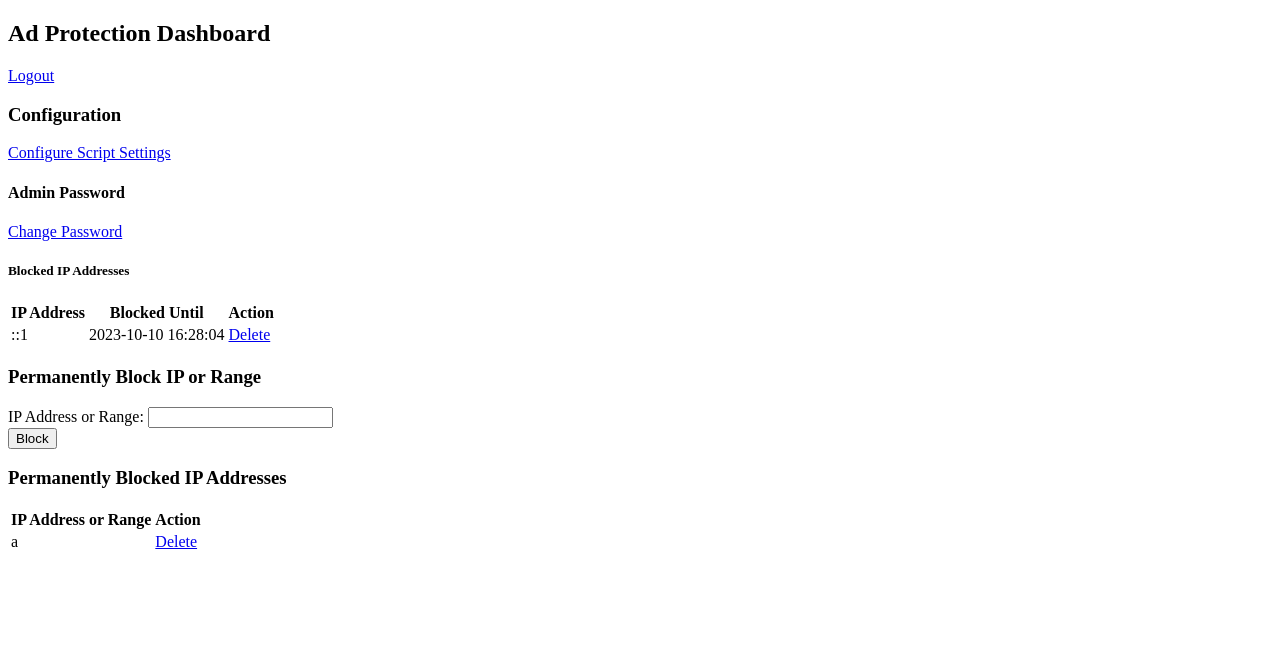
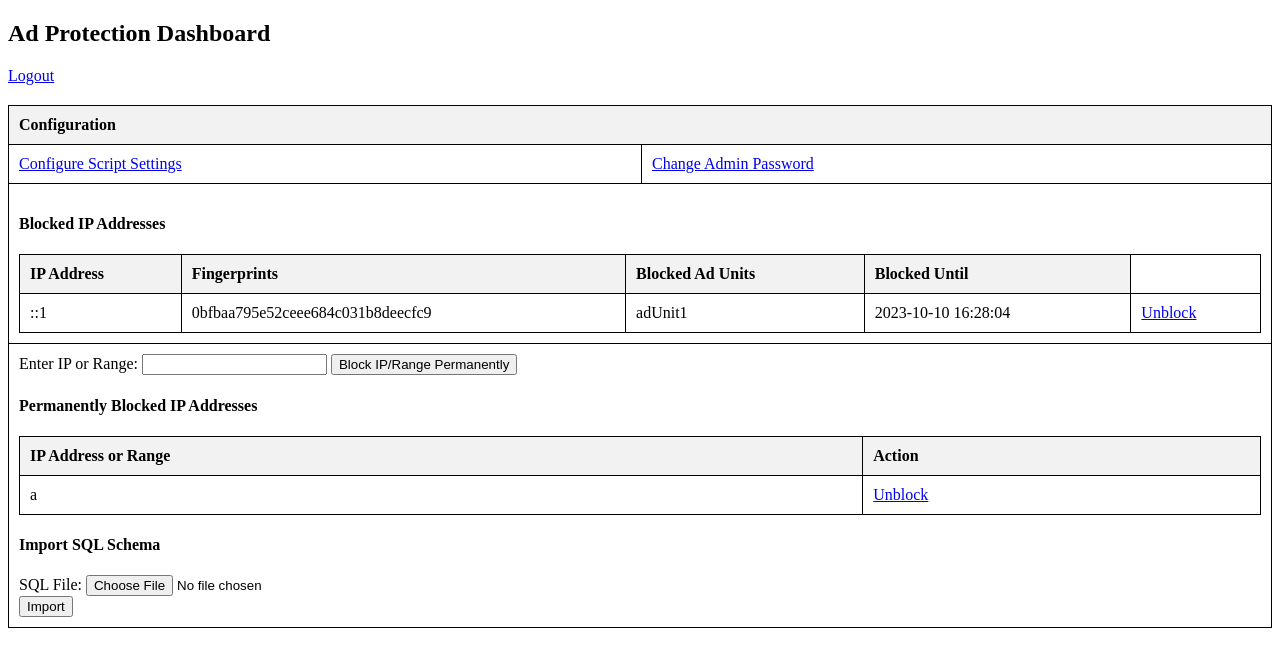
Before and after one commit to GeorgeAlep/AdSpamProtection, a PHP site: page /dashboard.php in a window 1280 px wide. Shown: the top 667 px of the page. Run offline with PHP 8.4, Linux system fonts and the light colour scheme; a user stored in the database is signed in; data comes from the database, SQL or seed files in the repository; some libraries are stand-ins or nearby versions.

Commit message:
added various modifications

```diff
--- a/includes/config.php
+++ b/includes/config.php
@@ -1,6 +1,6 @@
 <?php
 $host = 'localhost';
-$db   = 'ad_protection_db';
+$db   = 'blep';
 $user = 'root'; // default user for XAMPP/MAMP
 $pass = '';     // default password for XAMPP is empty, for MAMP it might be 'root'
 $charset = 'utf8mb4';
--- a/public/add_permanent_block.php
+++ b/public/add_permanent_block.php
@@ -1,7 +1,6 @@
 <?php
 include 'common.php';
 
-if ($_SERVER['REQUEST_METHOD'] === 'POST') {
 $ip_range = $_POST['ip_range'];
 
 // Check if the IP or IP range already exists in the database
@@ -23,5 +22,8 @@ if ($_SERVER['REQUEST_METHOD'] === 'POST') {
         echo "An error occurred: " . $e->getMessage();
     }
 }
-}
+
+// Redirect back to dashboard after processing.
+header("Location: dashboard.php");
+exit();
 ?>
--- a/public/common.php
+++ b/public/common.php
@@ -29,6 +29,14 @@
 
 function isIPBlocked($pdo, $ip_address, $ad_unit_id = null)
 {
+    // 1. Check for permanent blocks first
+    $stmt = $pdo->prepare("SELECT 1 FROM permanent_blocks WHERE ip_range = ?");
+    $stmt->execute([$ip_address]);
+    if ($stmt->fetch()) {
+        return true; // IP is permanently blocked
+    }
+
+    // Get the ad block mode
     $adBlockMode = getAdBlockMode($pdo);
 
     if ($adBlockMode == 'single' && $ad_unit_id) {
@@ -37,42 +45,29 @@
         $row = $stmt->fetch();
 
         if ($row) {
-                return true;
-            }
-        } elseif ($adBlockMode == 'all') {
-            $stmt = $pdo->prepare("SELECT block_until FROM blocked_ips_table WHERE ip_address = ?");
-            $stmt->execute([$ip_address]);
-            $row = $stmt->fetch();
-
-            if ($row) {
             $blockUntil = new DateTime($row['block_until']);
             $now = new DateTime();
 
             if ($blockUntil > $now) {
-                    return true;
-                } else {
-                    // If the block duration has expired, delete the IP from the blocked_ips_table
-                    $stmt = $pdo->prepare("DELETE FROM blocked_ips_table WHERE ip_address = ?");
-                    $stmt->execute([$ip_address]);
+                return true; // IP is blocked for this ad unit
+            }
+            // If the block duration has expired, delete the IP from the blocked_ips_table for this ad unit
+            $stmt = $pdo->prepare("DELETE FROM blocked_ips_table WHERE ip_address = ? AND ad_unit_id = ?");
+            $stmt->execute([$ip_address, $ad_unit_id]);
 
-                    // Delete old click records for the IP address
+            // Delete old click records for the IP address and this ad unit
             deleteOldClickRecords($pdo, $ip_address, $ad_unit_id);
         }
+    } elseif ($adBlockMode == 'all') {
+        $stmt = $pdo->prepare("SELECT 1 FROM blocked_ips_table WHERE ip_address = ?");
+        $stmt->execute([$ip_address]);
+        if ($stmt->fetch()) {
+            return true; // IP is blocked for all ad units because one of the ad units was abused
         }
-        }
-
-        // Check for permanent blocks
-        $stmt = $pdo->prepare("SELECT 1 FROM permanent_blocks WHERE ip_range = ?");
-        $stmt->execute([$ip_address]);
-        $row = $stmt->fetch();
-
-        if ($row) {
-            return true; // IP is permanently blocked
     }
 
     return false;
 }
-
 
 function logAdClick($pdo, $ip_address)
 {
--- a/public/dashboard.php
+++ b/public/dashboard.php
@@ -3,21 +3,55 @@ include 'common.php';
 
 session_start();
 
-// Ensure the user is logged in
-if (!isset($_SESSION['loggedin']) || $_SESSION['loggedin'] !== true) {
+$noAdmins = true; // Default to true
+
+// Check if admins table exists
+$query = "SHOW TABLES LIKE 'admins'";
+$result = $pdo->query($query);
+$adminsTableExists = $result->rowCount() > 0;
+
+// If admins table exists, then check if it has any records
+if ($adminsTableExists) {
+    $stmt = $pdo->prepare("SELECT COUNT(*) as total_admins FROM admins");
+    $stmt->execute();
+    $result = $stmt->fetch(PDO::FETCH_ASSOC);
+    $noAdmins = $result['total_admins'] == 0;
+}
+
+// Check if blocked_ips_table exists
+$query = "SHOW TABLES LIKE 'blocked_ips_table'";
+$result = $pdo->query($query);
+$blockedIPsTableExists = $result->rowCount() > 0;
+
+// Ensure the user is logged in only if there are admins in the database
+if (!$noAdmins && (!isset($_SESSION['loggedin']) || $_SESSION['loggedin'] !== true)) {
     header('Location: login.php');
     exit;
 }
 
-// Fetch blocked IPs from the database
-$stmt = $pdo->prepare("SELECT ip_address, block_until FROM blocked_ips_table");
+// Attempt to fetch blocked IPs if the table exists
+$blockedIPs = [];
+if ($blockedIPsTableExists) {
+    try {
+        $stmt = $pdo->prepare("SELECT ip_address, GROUP_CONCAT(fingerprint) as fingerprints, GROUP_CONCAT(ad_unit_id) as ad_units, block_until FROM blocked_ips_table GROUP BY ip_address");
         $stmt->execute();
         $blockedIPs = $stmt->fetchAll(PDO::FETCH_ASSOC);
+    } catch (PDOException $e) {
+        echo $e->getMessage(); // Display the error message. Don't use this in production as it might reveal sensitive information.
+        $blockedIPs = false;
+    }
+}
 
-// Fetch permanently blocked IPs from the database
+// Fetch permanently blocked IPs
+$permanentBlockedIPs = [];
+try {
     $stmt = $pdo->prepare("SELECT ip_range FROM permanent_blocks");
     $stmt->execute();
-$permanentlyBlockedIPs = $stmt->fetchAll(PDO::FETCH_ASSOC);
+    $permanentBlockedIPs = $stmt->fetchAll(PDO::FETCH_ASSOC);
+} catch (PDOException $e) {
+    echo $e->getMessage();
+    $permanentBlockedIPs = false;
+}
 ?>
 
 <!DOCTYPE html>
@@ -27,29 +61,64 @@ $permanentlyBlockedIPs = $stmt->fetchAll(PDO::FETCH_ASSOC);
     <meta charset="UTF-8">
     <meta name="viewport" content="width=device-width, initial-scale=1.0">
     <title>Dashboard</title>
+    <style>
+        table {
+            border-collapse: collapse;
+            width: 100%;
+            margin-top: 20px;
+        }
+
+        table,
+        th,
+        td {
+            border: 1px solid black;
+        }
+
+        th,
+        td {
+            padding: 10px;
+            text-align: left;
+        }
+
+        th {
+            background-color: #f2f2f2;
+        }
+
+        tr:hover {
+            background-color: #f5f5f5;
+        }
+    </style>
 </head>
 
 <body>
     <h2>Ad Protection Dashboard</h2>
 
+    <?php if (!$noAdmins): ?>
         <a href="logout.php">Logout</a>
+    <?php endif; ?>
 
-    <!-- Configuration Options for the Script Settings -->
-    <h3>Configuration</h3>
-    <a href="settings.php">Configure Script Settings</a>
-
-    <h4>Admin Password</h4>
-    <a href="change_password.php">Change Password</a>
-
-
-    <!-- Display Blocked IPs with Option to Delete -->
-    <h5>Blocked IP Addresses</h5>
+    <table>
+        <thead>
+            <tr>
+                <th colspan="2">Configuration</th>
+            </tr>
+        </thead>
+        <tbody>
+            <tr>
+                <td><a href="settings.php">Configure Script Settings</a></td>
+                <td><a href="change_password.php">Change Admin Password</a></td>
+            </tr>
+            <tr>
+                <td colspan="2">
+                    <h4>Blocked IP Addresses</h4>
+                    <?php if ($blockedIPs !== false): ?>
                         <table>
                             <thead>
                                 <tr>
                                     <th>IP Address</th>
+                                    <th>Fingerprints</th>
+                                    <th>Blocked Ad Units</th>
                                     <th>Blocked Until</th>
-                <th>Action</th>
                                 </tr>
                             </thead>
                             <tbody>
@@ -59,26 +128,38 @@ $permanentlyBlockedIPs = $stmt->fetchAll(PDO::FETCH_ASSOC);
                                             <?php echo $ip['ip_address']; ?>
                                         </td>
                                         <td>
+                                            <?php echo implode(', ', explode(',', $ip['fingerprints'])); ?>
+                                        </td>
+                                        <td>
+                                            <?php echo implode(', ', explode(',', $ip['ad_units'])); ?>
+                                        </td>
+                                        <td>
                                             <?php echo $ip['block_until']; ?>
                                         </td>
-                    <td><a href="delete_ip.php?ip=<?php echo $ip['ip_address']; ?>">Delete</a></td>
+                                        <td>
+                                            <a href="unblock_ip.php?ip=<?php echo urlencode($ip['ip_address']); ?>">Unblock</a>
+                                        </td>
                                     </tr>
                                 <?php endforeach; ?>
                             </tbody>
                         </table>
+                    <?php else: ?>
+                        <p>There was an error fetching blocked IPs. Please ensure the database is properly set up.</p>
+                    <?php endif; ?>
+                </td>
+            </tr>
 
-    <!-- Form to Add Permanent Blocks -->
-    <h3>Permanently Block IP or Range</h3>
+            <tr>
+                <td colspan="2">
+
                     <form action="add_permanent_block.php" method="post">
-        <label>
-            IP Address or Range:
-            <input type="text" name="ip_range" required>
-        </label>
-        <br>
-        <input type="submit" value="Block">
+                        <label for="ip_range">Enter IP or Range:</label>
+                        <input type="text" name="ip_range" id="ip_range">
+                        <input type="submit" value="Block IP/Range Permanently">
                     </form>
 
-    <h3>Permanently Blocked IP Addresses</h3>
+                    <h4>Permanently Blocked IP Addresses</h4>
+                    <?php if ($permanentBlockedIPs !== false && !empty($permanentBlockedIPs)): ?>
                         <table>
                             <thead>
                                 <tr>
@@ -87,17 +168,36 @@ $permanentlyBlockedIPs = $stmt->fetchAll(PDO::FETCH_ASSOC);
                                 </tr>
                             </thead>
                             <tbody>
-            <?php foreach ($permanentlyBlockedIPs as $ip): ?>
+                                <?php foreach ($permanentBlockedIPs as $ip): ?>
                                     <tr>
                                         <td>
-                        <?php echo $ip['ip_range']; ?>
+                                            <?php echo htmlspecialchars($ip['ip_range']); ?>
                                         </td>
-                    <td><a href="delete_permanent_ip.php?ip=<?php echo $ip['ip_range']; ?>">Delete</a></td>
+                                        <td>
+                                            <a
+                                                href="unblock_permanent_ip.php?ip=<?php echo urlencode($ip['ip_range']); ?>">Unblock</a>
+                                        </td>
                                     </tr>
                                 <?php endforeach; ?>
                             </tbody>
                         </table>
+                    <?php else: ?>
+                        <p>No IP addresses or ranges are permanently blocked.</p>
+                    <?php endif; ?>
 
+                    <h4>Import SQL Schema</h4>
+                    <form action="import_db.php" method="post" enctype="multipart/form-data">
+                        <label>
+                            SQL File:
+                            <input type="file" name="sqlfile" accept=".sql">
+                        </label>
+                        <br>
+                        <input type="submit" value="Import">
+                    </form>
+                </td>
+            </tr>
+        </tbody>
+    </table>
 </body>
 
 </html>
```
Also changed, not shown: public/delete_permanent_ip.php (deleted, +0 -14 lines), public/delete_row.php (added, +17 -0 lines), public/edit_row.php (added, +48 -0 lines), public/import_db.php (added, +41 -0 lines), public/unblock_permanent_ip.php (added, +24 -0 lines), public/unblock_ip.php (renamed from public/delete_ip.php). Lines whose indentation alone changed are shown as unchanged.
